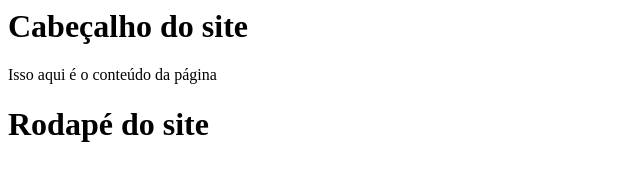
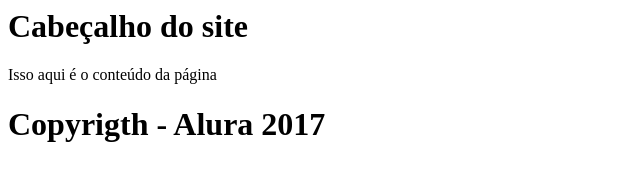
Before and after one commit to lacsousa/curso-git, a plain HTML site: page proposta-1.html in a window 1280 px wide. Shown: the whole page, without its empty margins (0-640 px from the left). Drawn offline with Linux system fonts and the light colour scheme.

Commit message:
Modificando rodapé

```diff
--- a/proposta-1.html
+++ b/proposta-1.html
@@ -9,6 +9,6 @@
       Isso aqui é o conteúdo da página
     </div>
 
-    <h1>Rodapé do site</h1>
+    <h1>Copyrigth - Alura 2017</h1>
   </body>
 </html>
```
